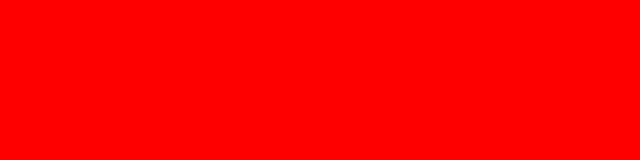
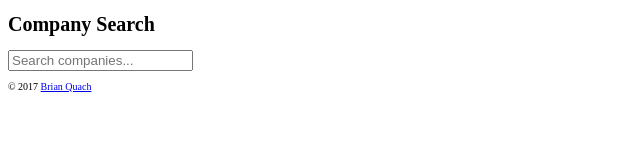
Before and after one commit to brianquach/bc-fe-challenge, a plain HTML site: page public/index.html in a window 1280 px wide. Shown: the whole page, without its empty margins (0-640 px from the left). Drawn offline with Linux system fonts and the light colour scheme.

Commit message:
Chore: app html structure

```diff
--- a/public/index.html
+++ b/public/index.html
@@ -7,7 +7,22 @@
     <link rel="stylesheet" href="static/css/styles.css">
   </head>
   <body>
+    <header>
+      <h1>Company Search</h1>
+    </header>
+    <main>
+      <input id="searchBox" class="company-search__box" type="text" placeholder="Search companies...">
+      <div class="company-search__results-wrapper">
+        <ul id="searchResults" class="compnay-search__results">
+        </ul>
+      </div>
+      <article class="company-information">
 
+      </article>
+    </main>
+    <footer>
+      &copy; 2017 <a href="http://www.github.com/brianquach">Brian Quach</a>
+    </footer>
     <script type="text/javascript" src="static/js/app.js"></script>
   </body>
 </html>
--- a/public/static/css/styles.css
+++ b/public/static/css/styles.css
@@ -1,4 +1,3 @@
 html {
   font-size: 62.5%;
-  background-color: red;
 }
```
